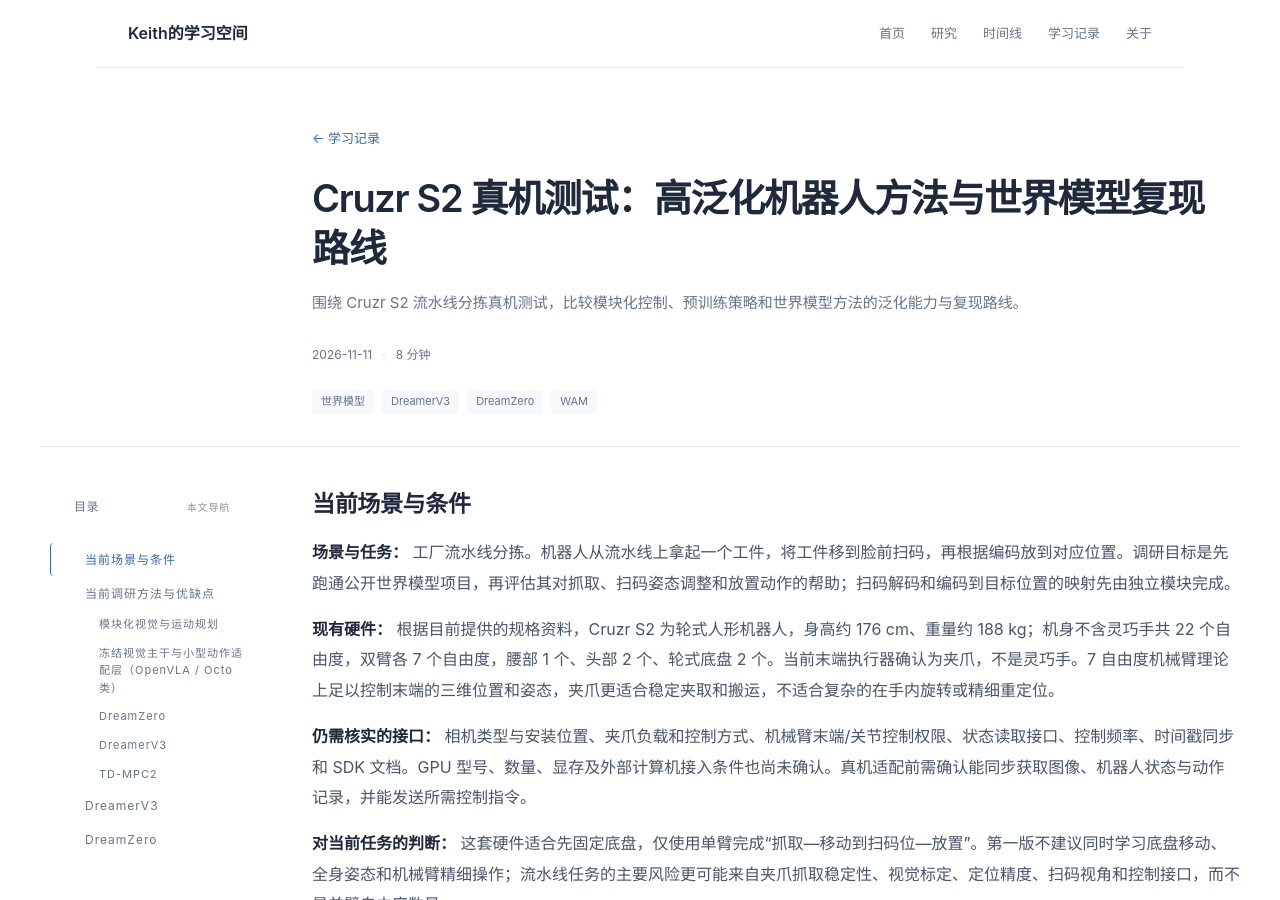
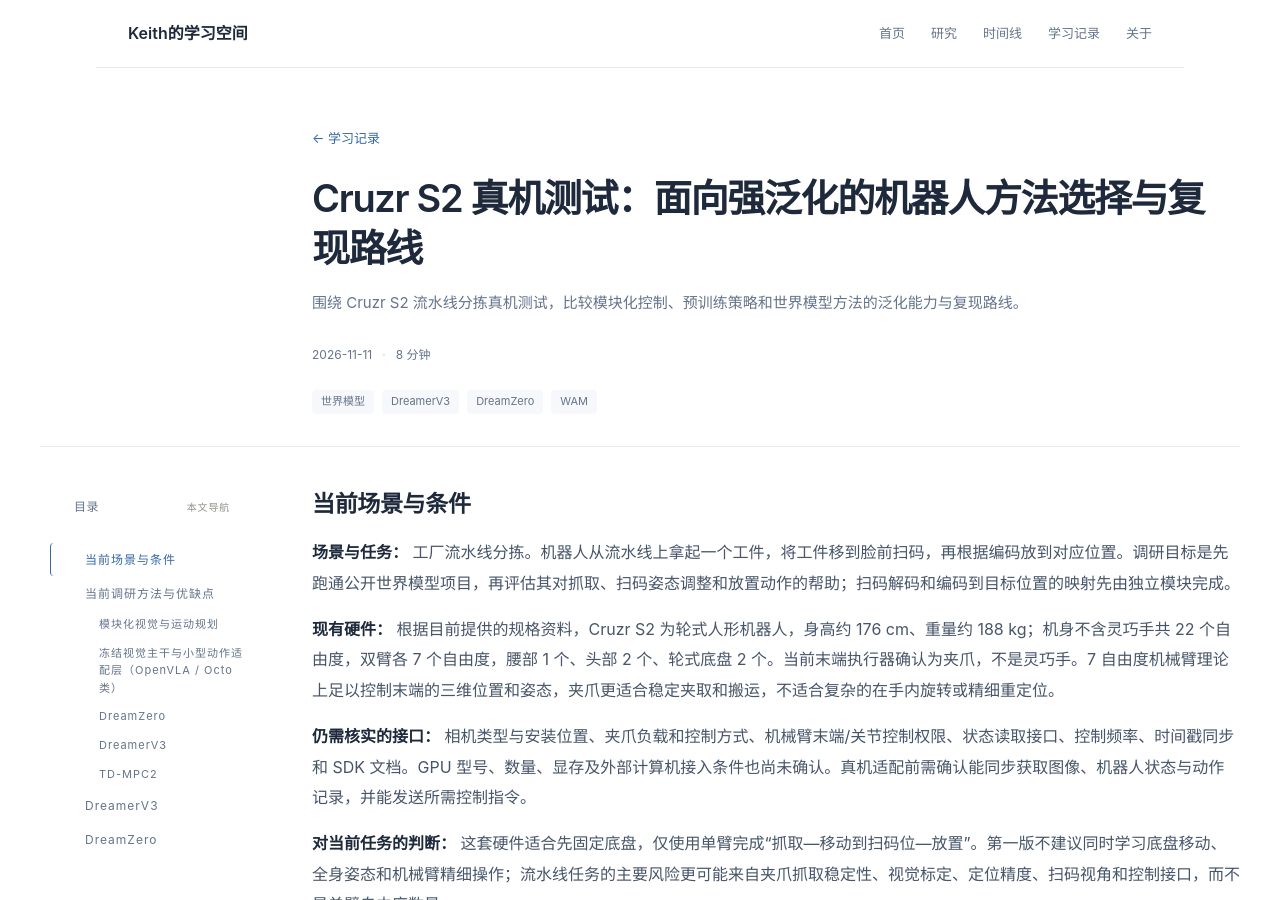
Before and after one commit to Keith-814/Keith-s-EAI-Learning, a Jekyll site: the page built from _posts/blog/2026-11-11-wam-cruzr-s2-factory-sorting-research.md, in a window 1280 px wide and 900 px high. Built offline with Jekyll 4.4.1, drawn with Linux system fonts in a browser that asks for light colours.

Commit message:
润色 Cruzr S2 真机测试文章标题

```diff
--- a/_posts/blog/2026-11-11-wam-cruzr-s2-factory-sorting-research.md
+++ b/_posts/blog/2026-11-11-wam-cruzr-s2-factory-sorting-research.md
@@ -1,6 +1,6 @@
 ---
 layout: post
-title: "Cruzr S2 真机测试：高泛化机器人方法与世界模型复现路线"
+title: "Cruzr S2 真机测试：面向强泛化的机器人方法选择与复现路线"
 date: 2026-11-11
 author: Keith
 categories: blog
```
